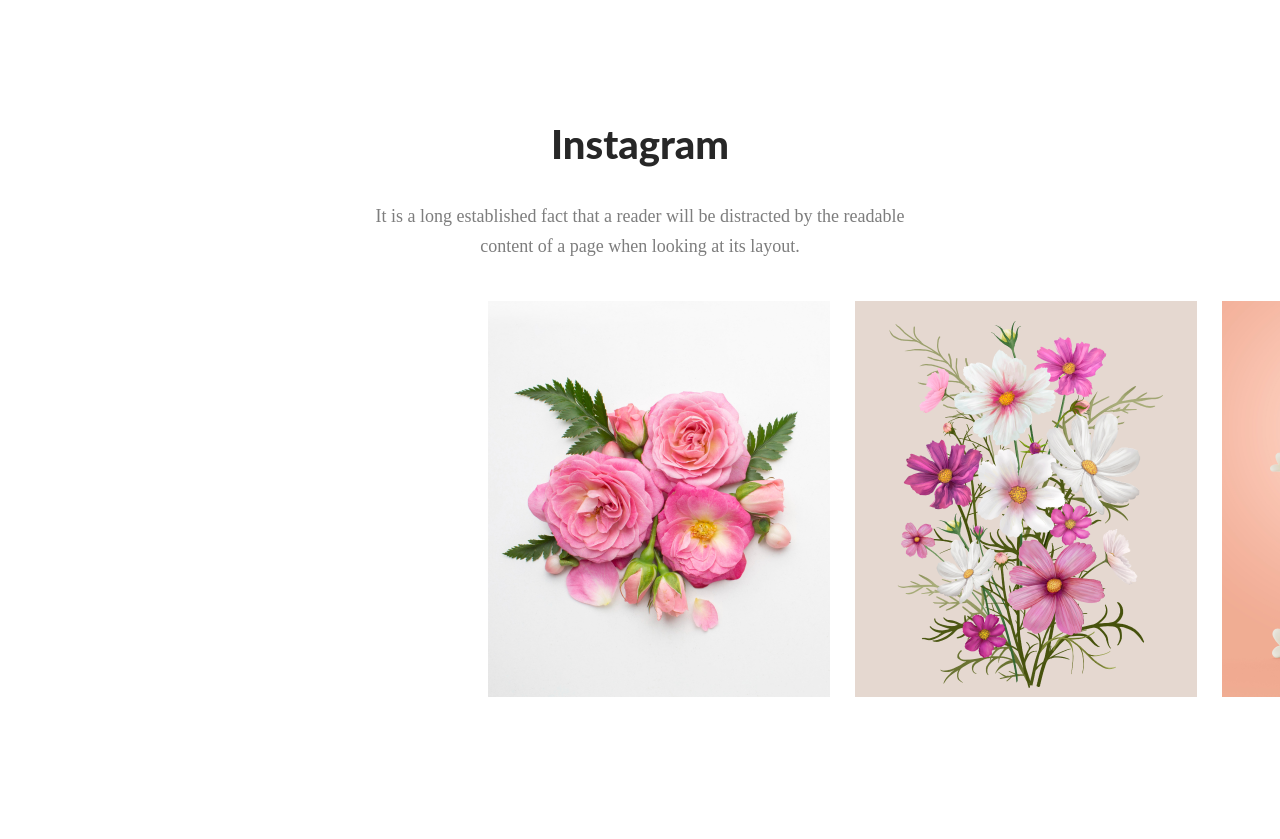
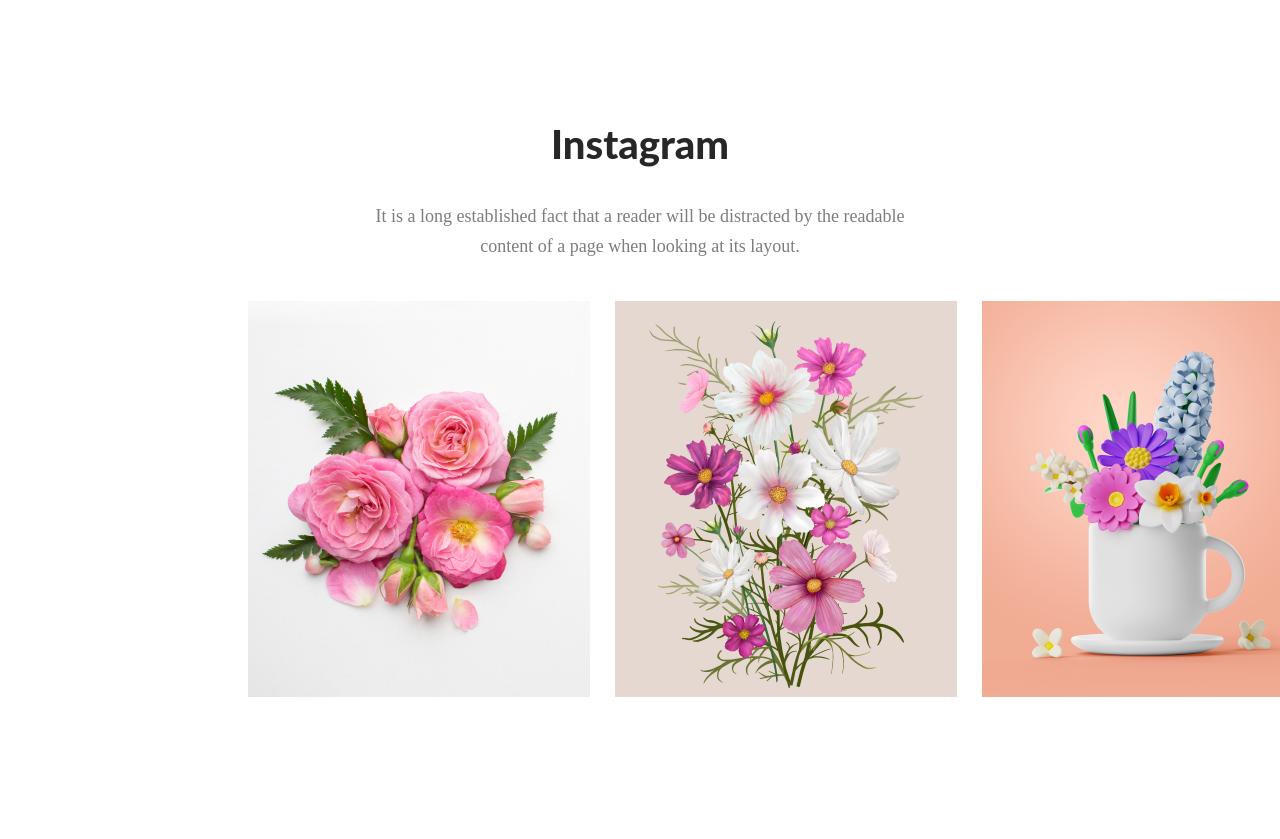
Before and after one commit to isha35-1215/flowershop, a plain HTML site: page index.html in a window 1280 px wide. Shown: the part 2660-3499 px from the top of the page. Drawn offline with Linux system fonts and the light colour scheme.

Commit message:
modifying

```diff
--- a/styles/shop.css
+++ b/styles/shop.css
@@ -44,8 +44,8 @@
 
 .feature-item {
     margin-top: 140px;
-    margin-right: 240px;
-    margin-left: 240px;
+    /* margin-right: 240px;
+    margin-left: 240px; */
 }
 
 .feature-title {
@@ -67,8 +67,8 @@
 
 .image-container {
     margin-top: 40px;
-    /* margin-right: 240px;
-    margin-left: 240px; */
+    margin-right: 240px;
+    margin-left: 240px;
     display: flex;
     justify-content: space-between;
     gap: 25px;
@@ -154,8 +154,7 @@
 
 .insta {
     margin-top: 140px;
-    margin-right: 240px;
-    margin-left: 240px;
+
 }
 
 .insta-contents {
```
